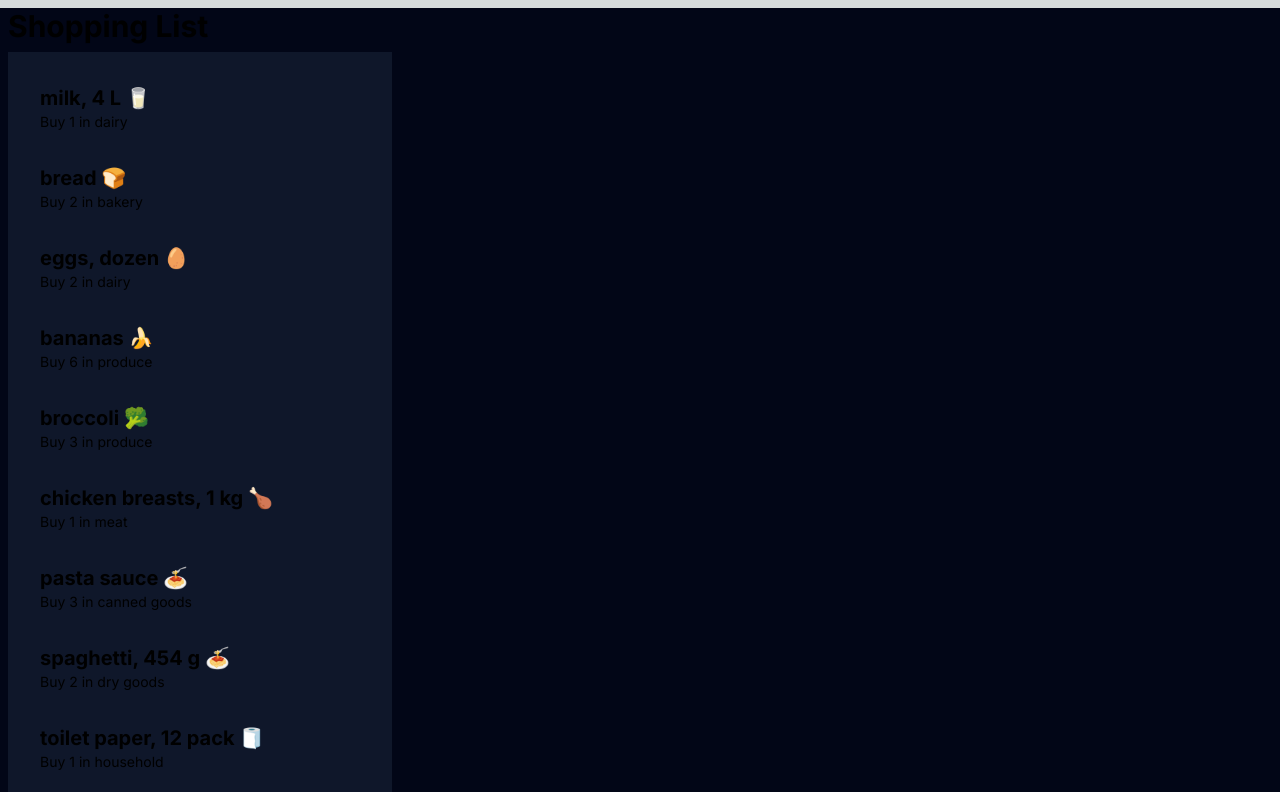
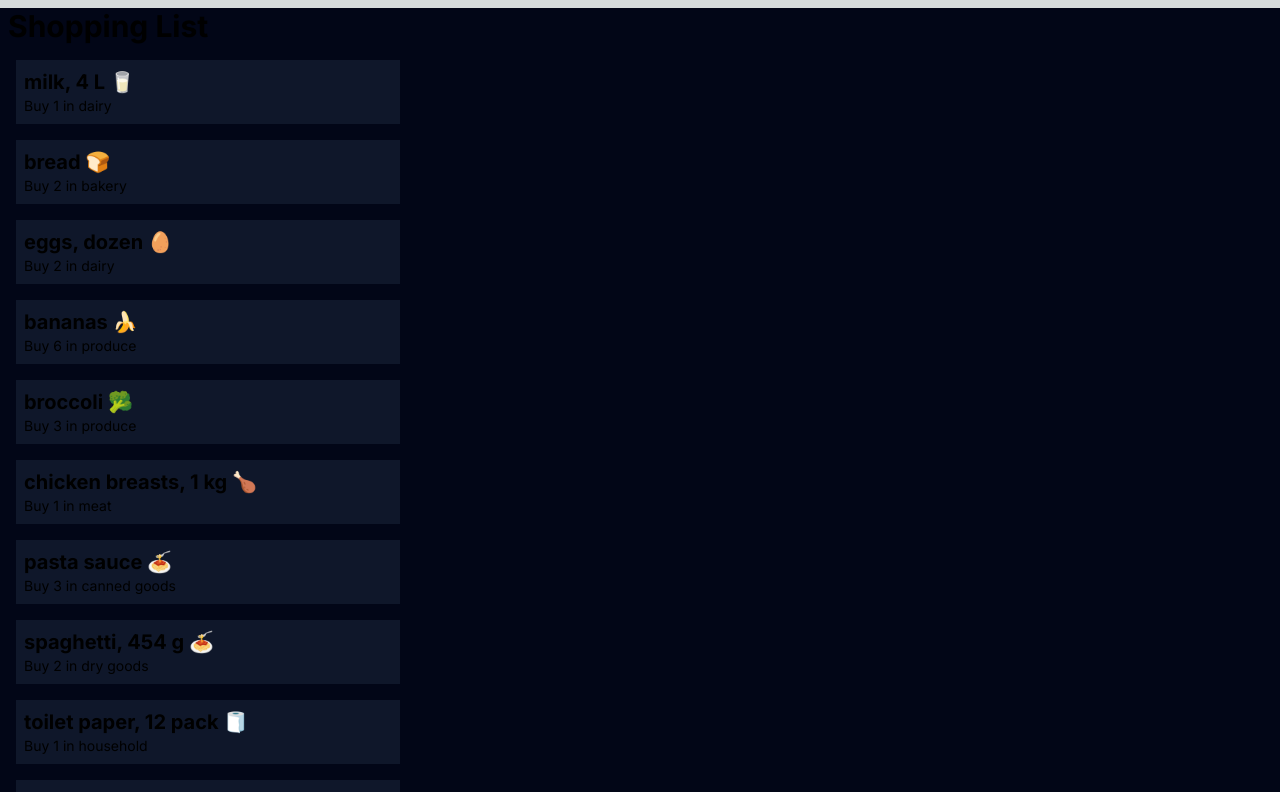
Before and after one commit to Jesse25-t/cprg306-assignments, a Next.js app: page /week-3 in a window 1280 px wide. Shown: the top 792 px of the page. Built offline with nearby package versions, Linux system fonts and the light colour scheme.

Commit message:
week-3 update
Completed and updated code

```diff
--- a/app/week-3/item-list.js
+++ b/app/week-3/item-list.js
@@ -83,18 +83,14 @@ export default function ItemList(){
     for (let i = 0; i < items.length; i++) {
       let value = <Item {...items[i]}/>
       itemArray.push(
-        <ul>
-          <li key={i} className="p-2 m-4 bg-slate-900 max-w-sm">
+        <li key={i} className="p-2 m-4 bg-slate-900 max-w-sm">
             {value}
-          </li>
-        </ul>
+        </li>
       )
       }
 
     return(
-       <section>
-        {itemArray}
-       </section>
+        <ul>{itemArray}</ul>
     );
 }
 
--- a/app/week-3/item.js
+++ b/app/week-3/item.js
@@ -1,18 +1,9 @@
-// export default function Item({name, quantity, category}) {
-//     return(
-//         <section>
-//             <h2>Title: {name}</h2>
-//             <div>Buy {quantity} in {category}</div>
-//         </section>
-//     );
-// }
-
 export default function Item(props) {
     let message = `Buy ${props.quantity} in ${props.category}`;
     return(
-        <section>
+        <div>
             <h2 className="text-xl font-bold">{props.name}</h2>
             <div className="text-sm">{message}</div>
-        </section>
+        </div>
     );
 }
--- a/app/week-3/page.js
+++ b/app/week-3/page.js
@@ -5,8 +5,10 @@ export default function Page()
 {
     return(
     <main className="bg-slate-950">
-        <h2 className="text-3xl font-bold m-2">Shopping List</h2>
-        <section className="p-2 m-2  bg-slate-900 max-w-sm"><ItemList/></section>
+        <div>
+            <h2 className="text-3xl font-bold m-2">Shopping List</h2>
+            <ItemList/>
+        </div>
      </main>
      );
 }
```
